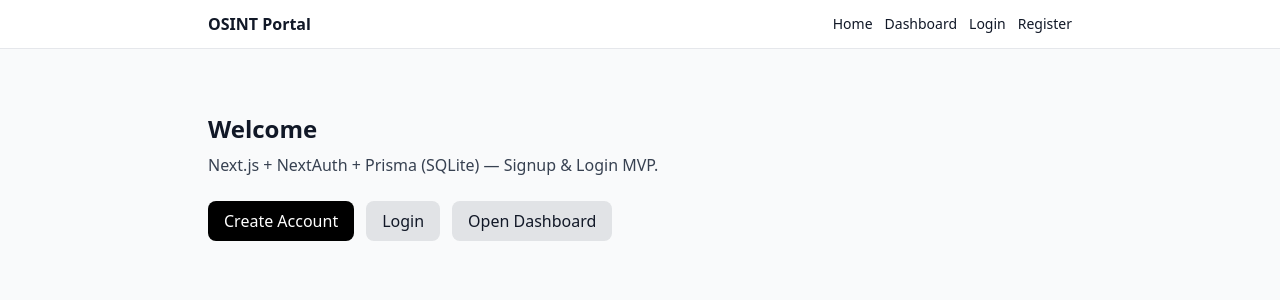
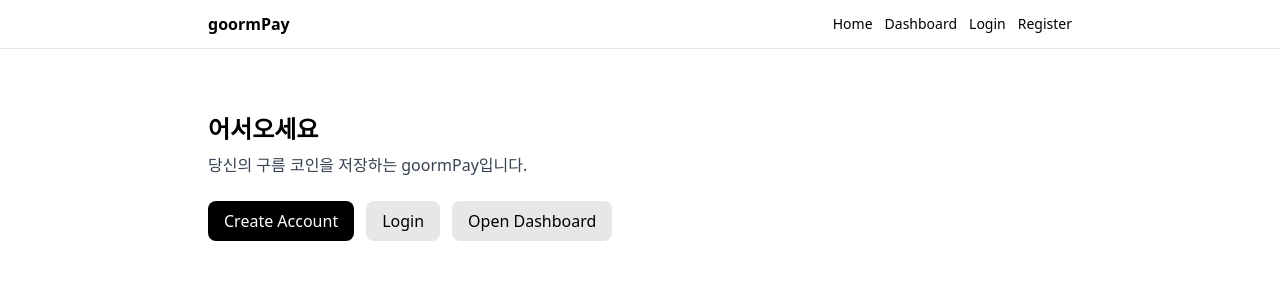
Before and after one commit to Jamongseed/Dom-for-TestDarkwebOSINT, a Next.js app: page / in a window 1280 px wide. Shown: the top 300 px of the page. Built offline with nearby package versions, Linux system fonts and the light colour scheme; no server answers.

Commit message:
feat: rename to goormPay, update texts, hide Home when logged-in, redirect home

```diff
--- a/app/dashboard/page.tsx
+++ b/app/dashboard/page.tsx
@@ -1,24 +1,22 @@
-import NavBar from '@/components/NavBar'
-import { getServerSession } from 'next-auth'
-import { authOptions } from '@/lib/authOptions'
-import Link from 'next/link'
+// app/dashboard/page.tsx
+import { getServerSession } from "next-auth";
+import { authOptions } from "@/app/api/auth/[...nextauth]/route";
+import { redirect } from "next/navigation";
 
-export default async function DashboardPage() {
-  const session = await getServerSession(authOptions)
+export default async function Dashboard() {
+  const session = await getServerSession(authOptions);
+  if (!session) {
+    redirect("/login");
+  }
+
+  const email = session?.user?.email ?? "";
+  const name = email.split("@")[0] || "사용자";
+  const balance = 100;
+
   return (
-    <main>
-      <NavBar />
-      <div className="mx-auto max-w-4xl px-4 py-16">
-        <h1 className="text-2xl font-semibold mb-2">Dashboard</h1>
-        {session ? (
-          <div className="space-y-2">
-            <p className="text-gray-700">Signed in as <span className="font-mono">{session.user?.email}</span></p>
-            <p className="text-gray-500 text-sm">This page is protected by middleware.</p>
-          </div>
-        ) : (
-          <div className="text-gray-700">No session. <Link href="/login" className="underline">Sign in</Link></div>
-        )}
-      </div>
+    <main style={{ padding: 24 }}>
+      <h1>어서오세요, {name}님,</h1>
+      <p>현재 당신의 코인 잔고는 {balance}입니다.</p>
     </main>
-  )
+  );
 }
--- a/app/layout.tsx
+++ b/app/layout.tsx
@@ -2,17 +2,15 @@ import './globals.css'
 import type { Metadata } from 'next'
 import Providers from '@/components/Providers'
 
-export const metadata: Metadata = {
-  title: 'OSINT Portal - Minimal Login',
-  description: 'Next.js minimal login with NextAuth Credentials',
-}
+export const metadata = {
+  title: 'goormPay',
+  description: '당신의 구름 코인을 안전하게 보관하는 goormPay',
+};
 
 export default function RootLayout({ children }: { children: React.ReactNode }) {
   return (
-    <html lang="en">
-      <body className="min-h-screen bg-gray-50 text-gray-900">
-        <Providers>{children}</Providers>
-      </body>
+    <html lang="ko">
+      <body>{children}</body>
     </html>
-  )
+  );
 }
--- a/app/page.tsx
+++ b/app/page.tsx
@@ -1,13 +1,25 @@
+// app/page.tsx
 import NavBar from '@/components/NavBar'
 import Link from 'next/link'
+import { getServerSession } from 'next-auth'
+import { authOptions } from '@/app/api/auth/[...nextauth]/route'
+import { redirect } from 'next/navigation'
 
-export default function HomePage() {
+export default async function HomePage() {
+  const session = await getServerSession(authOptions)
+  if (session) {
+    // 로그인 상태에서는 HOME 페이지 대신 대시보드로 보냄
+    redirect('/dashboard')
+  }
+
   return (
     <main>
       <NavBar />
       <div className="mx-auto max-w-4xl px-4 py-16">
-        <h1 className="text-2xl font-semibold mb-2">Welcome</h1>
-        <p className="text-gray-700">Next.js + NextAuth + Prisma (SQLite) — Signup & Login MVP.</p>
+        <h1 className="text-2xl font-semibold mb-2">어서오세요</h1>
+        <p className="text-gray-700">당신의 구름 코인을 저장하는 goormPay입니다.</p>
+
+        {/* ⬇️ 요청한 링크 3개는 그대로 유지 */}
         <div className="mt-6 flex gap-3">
           <Link href="/register" className="px-4 py-2 rounded-lg bg-black text-white">Create Account</Link>
           <Link href="/login" className="px-4 py-2 rounded-lg bg-gray-900/10">Login</Link>
--- a/components/NavBar.tsx
+++ b/components/NavBar.tsx
@@ -1,18 +1,27 @@
+// components/NavBar.tsx
 'use client'
 import Link from 'next/link'
 import { useSession, signOut } from 'next-auth/react'
 
 export default function NavBar() {
   const { data: session } = useSession()
+
   return (
     <nav className="w-full bg-white border-b border-gray-200">
       <div className="mx-auto max-w-4xl flex items-center justify-between px-4 py-3">
-        <Link href="/" className="font-semibold">OSINT Portal</Link>
+        <Link href="/" className="font-semibold">goormPay</Link>
         <div className="flex items-center gap-3">
-          <Link className="text-sm hover:underline" href="/">Home</Link>
+          {!session && (
+            <Link className="text-sm hover:underline" href="/">Home</Link>
+          )}
           <Link className="text-sm hover:underline" href="/dashboard">Dashboard</Link>
           {session ? (
-            <button onClick={() => signOut({ callbackUrl: '/' })} className="text-sm text-red-600 hover:underline">Sign out</button>
+            <button
+              onClick={() => signOut({ callbackUrl: '/' })}
+              className="text-sm text-red-600 hover:underline"
+            >
+              Sign out
+            </button>
           ) : (
             <>
               <Link className="text-sm hover:underline" href="/login">Login</Link>
```
Also changed, not shown: 1 other file (tests, documents, lock files or other folders).
